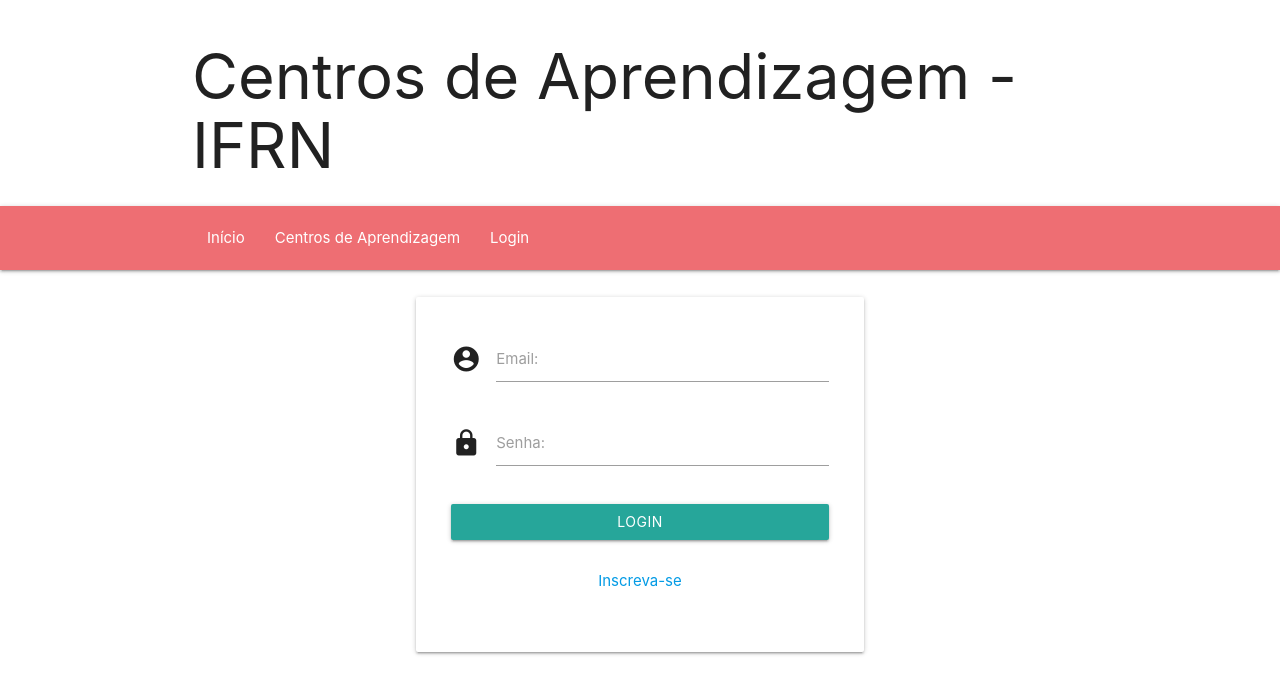
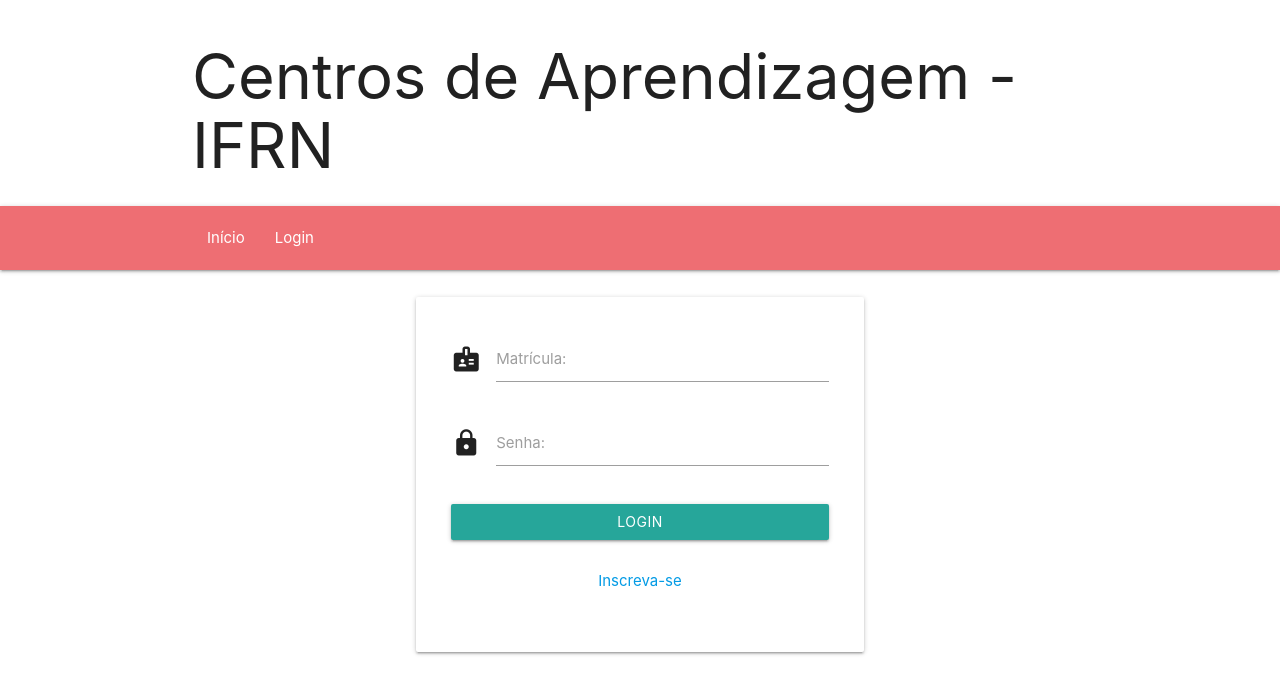
Before and after one commit to eliasguiif/projetoPIePDS, a Spring Boot app: page /login in a window 1280 px wide. Shown: the top 689 px of the page. Run offline with Spring Boot 4, Linux system fonts and the light colour scheme; some of the project's set-up classes (security, data sources, template engines, error pages and the like) are left out, and stand-ins take their place; some libraries are stand-ins or nearby versions.

Commit message:
Modificando interface e informações de login

```diff
--- a/src/main/resources/templates/fragments/commons.html
+++ b/src/main/resources/templates/fragments/commons.html
@@ -22,7 +22,7 @@
 				<ul>
 					<li><a th:href="@{/}">Início</a></li>
 
-					<li><a th:href="@{/centros-aprendizagem}"> Centros de Aprendizagem </a></li>
+					<li sec:authorize="isAuthenticated()"><a th:href="@{/centros-aprendizagem}"> Centros de Aprendizagem </a></li>
 
 					<li sec:authorize="hasRole('ALUNO')"><a th:href="@{/meus-atendimentos}"> Meus atendimentos </a></li>
 
--- a/src/main/resources/templates/login/login.html
+++ b/src/main/resources/templates/login/login.html
@@ -34,9 +34,9 @@
 
 							<div class="row">
 								<div class="input-field col s12">
-									<i class="material-icons prefix">account_circle</i>
+									<i class="material-icons prefix">badge</i>
 									<input class="validate" type="text" name="username" id="username">
-									<label for="username">Email:</label>
+									<label for="username"> Matrícula:</label>
 								</div>
 
 								<div class="input-field col s12">
```
